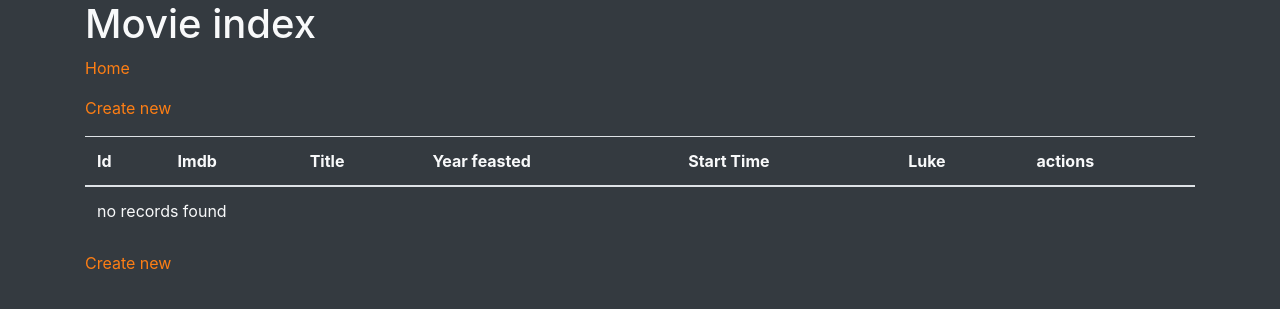
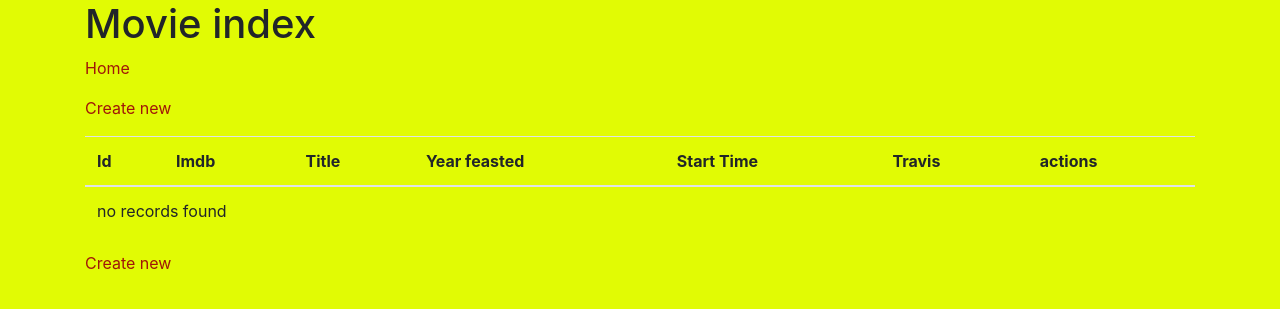
Before and after one commit to BrianWalters/twh-international-film-festival, a Symfony app: template templates/movie/index.html.twig in a window 1280 px wide. Shown: the top 309 px of the page. Run offline with Twig, Linux system fonts and the light colour scheme; the template is opened without the code that fills it, so the values that code supplies are empty; some libraries are stand-ins or nearby versions.

Commit message:
Color overhaul

```diff
--- a/public/custom.css
+++ b/public/custom.css
@@ -1,7 +1,12 @@
+:root {
+    --travis-yellow: #e1fb04;
+    --travis-red: #a01608;
+}
+
 /* RESET THE RESET */
 
 a {
-    color: var(--orange);
+    color: var(--travis-red);
     transition: color 250ms ease;
 }
 
@@ -9,13 +14,21 @@ a:hover, a:focus {
     color: var(--red);
 }
 
+body {
+    background-color: #e1fb04;
+}
+
 /* COLOR UTILITIES */
 .bg-darkest {
     background-color: #222222 !important;
 }
 
-.text-orange {
-    color: var(--orange) !important;
+.bg-travis-yellow {
+    background-color: var(--travis-yellow);
+}
+
+.text-travis-red {
+    color: #a01608 !important;
 }
 
 /* FORM */
@@ -38,10 +51,6 @@ a:hover, a:focus {
     border-bottom-left-radius: 0;
 }
 
-.bg-darkest.list-group-item {
-    border-color: var(--light);
-}
-
 a.bg-darkest.list-group-item:hover {
     background-color: #111111 !important;
 }
@@ -60,16 +69,16 @@ a.bg-darkest.list-group-item:hover {
     border-radius: 0;
 }
 
-.btn-orange {
-    background-color: var(--orange);
-    border-color: var(--light);
+.btn-travis-red {
+    background-color: var(--travis-red);
+    border-color: var(--dark);
     color: #fff;
     transition: background-color 250ms ease, border-color 250ms ease;
 }
 
-.btn-orange:hover {
+.btn-travis-red:hover {
     background-color: var(--red);
-    border-color: var(--light);
+    border-color: var(--dark);
     color: #fff;
 }
 
--- a/src/Form/CommentType.php
+++ b/src/Form/CommentType.php
@@ -28,15 +28,9 @@ class CommentType extends AbstractType
     {
         $builder->add('commenter', null, [
             'label' => 'Your name',
-            'attr' => [
-                'class' => 'bg-dark text-light',
-            ],
         ]);
         $builder->add('text', null, [
             'label' => 'Your comment',
-            'attr' => [
-                'class' => 'bg-dark text-light',
-            ],
         ]);
         $builder->add('movie', HiddenType::class);
         $builder->get('movie')->addModelTransformer($this->movieTransformer);
--- a/src/Form/RatingType.php
+++ b/src/Form/RatingType.php
@@ -22,9 +22,6 @@ class RatingType extends AbstractType
     {
         $builder->add('rater', null, [
             'label' => 'Your name',
-            'attr' => [
-                'class' => 'bg-dark text-light',
-            ],
         ]);
         $builder->add('score', RatingScoreType::class);
         $builder->add('movie', HiddenType::class);
--- a/templates/base.html.twig
+++ b/templates/base.html.twig
@@ -18,7 +18,7 @@
         {% block head %}
         {% endblock %}
     </head>
-    <body class="bg-dark text-light">
+    <body class="text-black">
         <header>
             {% if app.session %}
                 <div class="container">
--- a/templates/home/index.html.twig
+++ b/templates/home/index.html.twig
@@ -16,12 +16,12 @@
 
 {% block body %}
     <main>
-        <div class="jumbotron jumbotron-fluid bg-dark text-light">
+        <div class="jumbotron jumbotron-fluid bg-travis-yellow">
             <div class="container">
-                <h1 class="display-4 text-center mb-3">{{ title }}</h1>
+                <h1 class="display-4 text-center mb-3 text-travis-red">{{ title }}</h1>
                 <div class="list-group">
                     {% for movie in movies %}
-                        <a class="list-group-item list-group-item-action {{ movie.movieOver ? 'list-group-item-light' }} bg-darkest text-orange"
+                        <a class="list-group-item list-group-item-action {{ movie.movieOver ? 'list-group-item-light' }} bg-light text-travis-red"
                            style="display: flex; align-items: center;"
                            href="{{ path('movie_details', {movie:movie.id}) }}">
                             {{ movie.startTime|date('M j, g:i A') }} – {{ movie.title }}
--- a/templates/movie/index.html.twig
+++ b/templates/movie/index.html.twig
@@ -18,7 +18,7 @@
 
         <div class="row">
             <div class="col-sm">
-                <table class="table text-light">
+                <table class="table text-black">
                     <thead>
                     <tr>
                         <th>Id</th>
@@ -26,7 +26,7 @@
                         <th>Title</th>
                         <th>Year feasted</th>
                         <th>Start Time</th>
-                        <th>Luke</th>
+                        <th>Travis</th>
                         <th>actions</th>
                     </tr>
                     </thead>
@@ -42,7 +42,7 @@
                             <td>{{ movie.title }}</td>
                             <td>{{ movie.yearFeasted }}</td>
                             <td>{{ movie.startTime ? movie.startTime|date : 'None' }}</td>
-                            <td>{{ movie.truncatedLukeBit }}</td>
+                            <td>nothing yet</td>
                             <td>
                                 <a class="btn btn-secondary" href="{{ path('movie_show', {'id': movie.id}) }}">show</a>
                                 <a class="btn btn-primary" href="{{ path('movie_edit', {'id': movie.id}) }}">edit</a>
--- a/templates/partials/comment.html.twig
+++ b/templates/partials/comment.html.twig
@@ -1,4 +1,4 @@
-<div class="card bg-darkest text-light" style="margin-bottom: 24px;">
+<div class="card" style="margin-bottom: 24px;">
     <div class="card-header">
         By <strong>{{ comment.commenter }}</strong>
         {{ comment.timeRelativeToMovie(movie) }}
```
Also changed, not shown: templates/movie.html.twig (+5 -5 lines).
